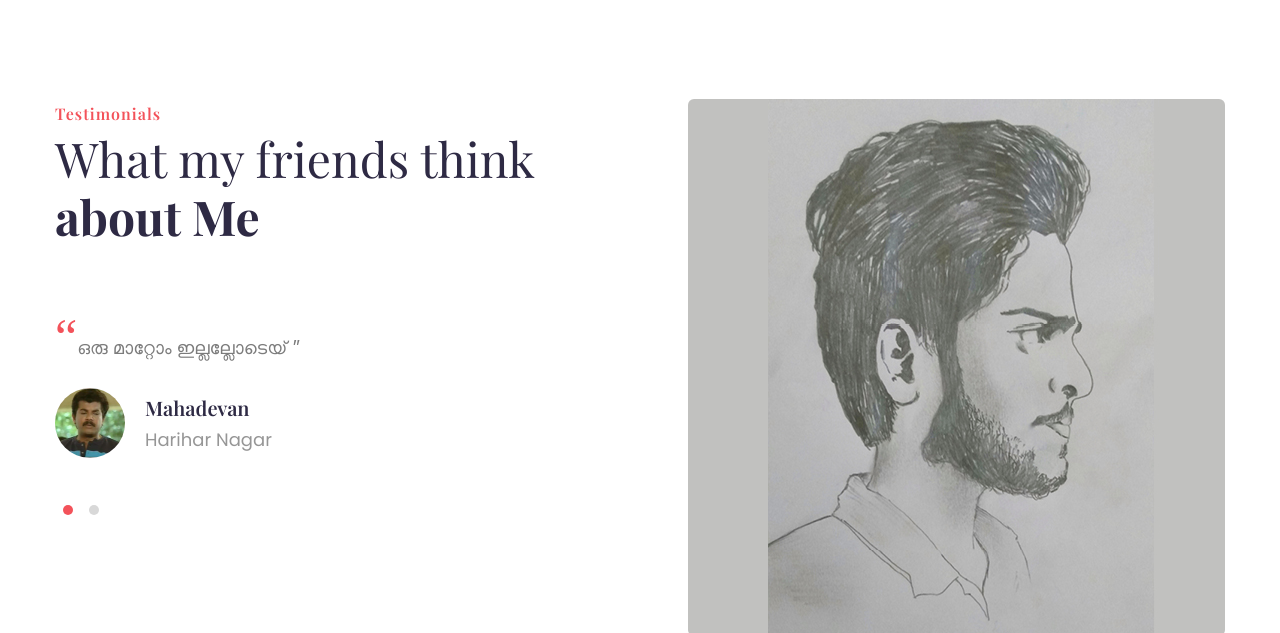
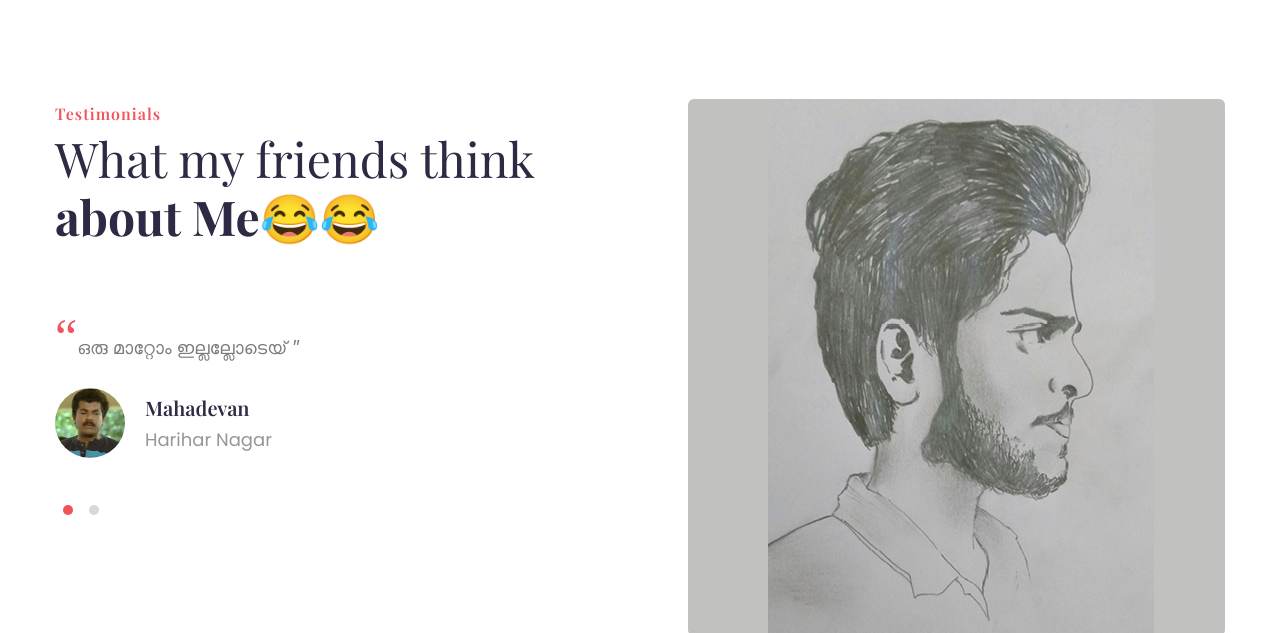
Before and after one commit to sarathcrajeevan/sarath-website, a plain HTML site: page index.html in a window 1280 px wide. Shown: the part 3220-3853 px from the top of the page. Drawn offline with nearby package versions, Linux system fonts and the light colour scheme; a web font is replaced by a local one.

Commit message:
small change

```diff
--- a/index.html
+++ b/index.html
@@ -372,7 +372,7 @@
             <h3 class="title-w3l mb-sm-5 mb-4 pb-lg-2">
               <span> What my friends think
               </span>
-              about Me</h3>
+              about Me😂😂</h3>
           </div>
           <div id="owl-demo1" class="owl-carousel owl-theme mt-4 py-2 mb-4">
             <!--<div class="item">
```
Also changed, not shown: about.html (+2 -1 lines), blog.html (+3 -1 lines).
